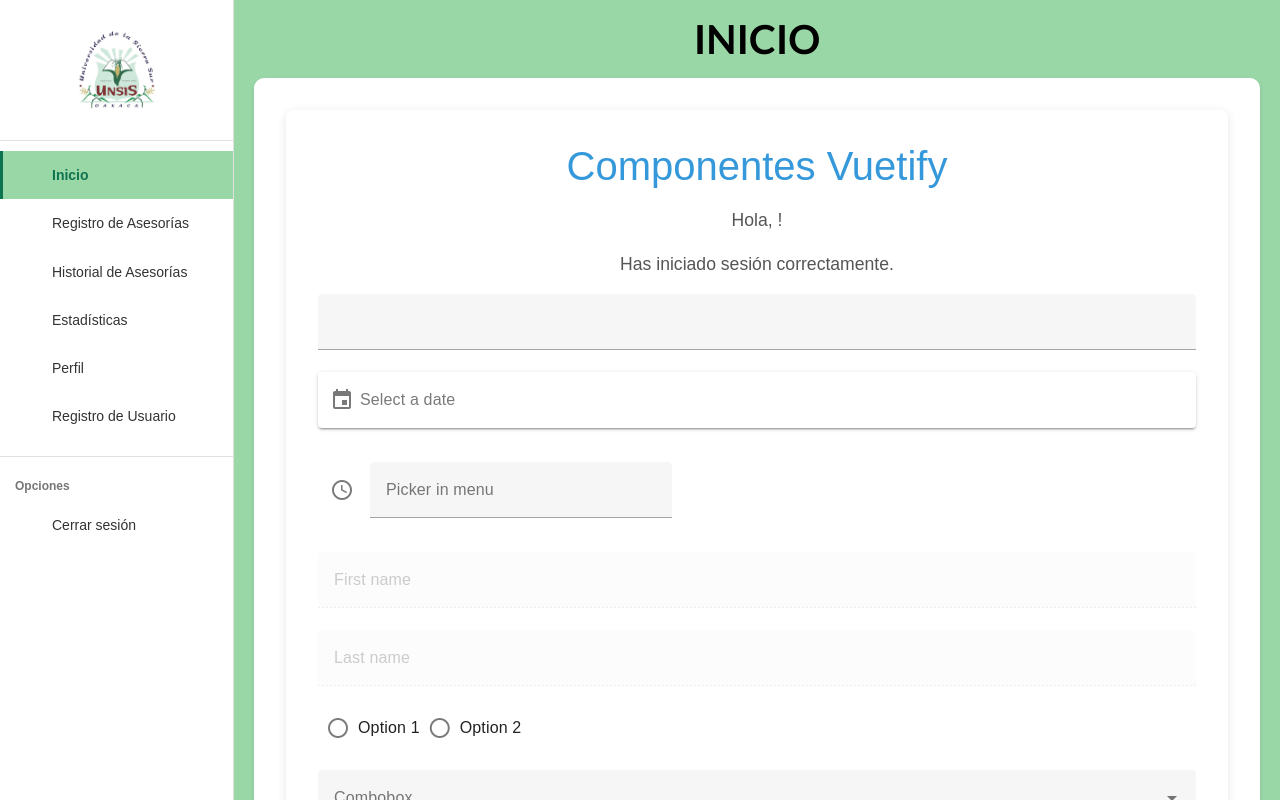
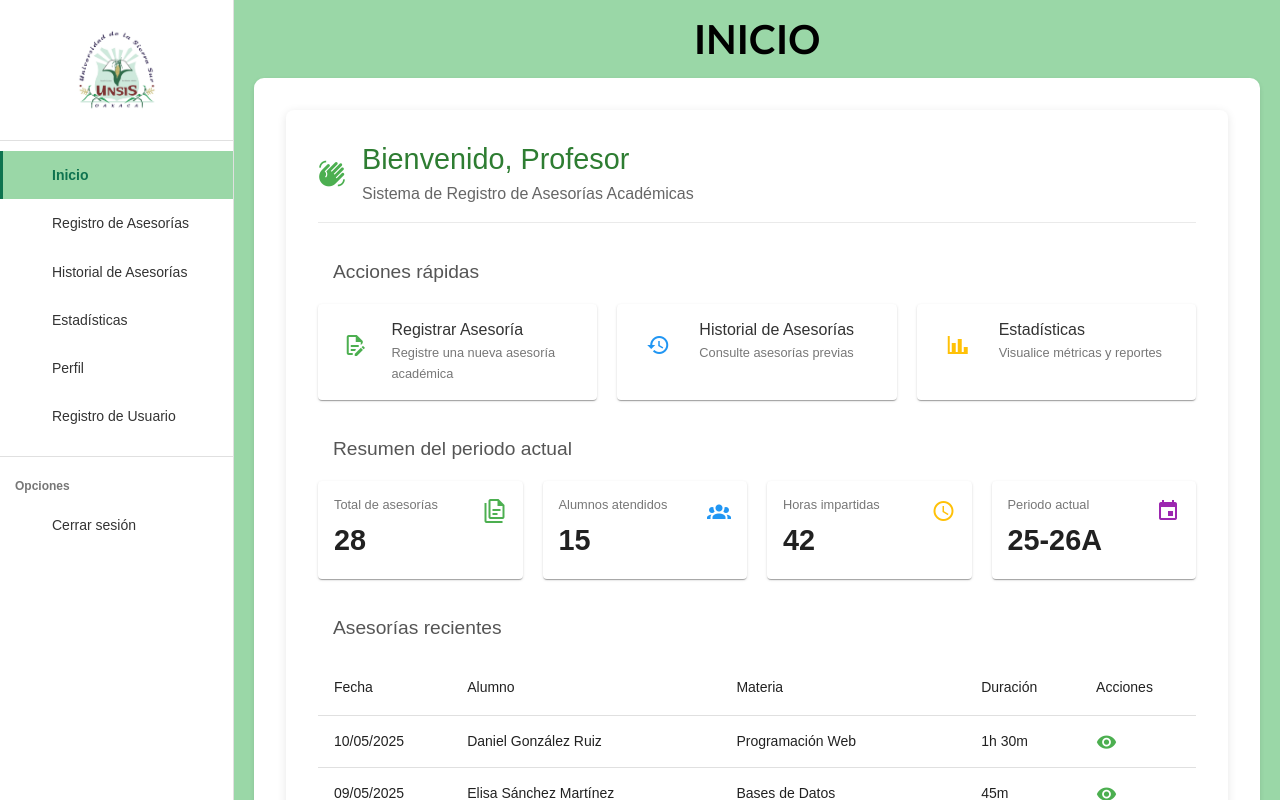
Before and after one commit to DannG04/AsesoriasUnsis, a Vue app in the folder asesorias_front/: page /home in a window 1280 px wide. Shown: the top 800 px of the page. Built offline with nearby package versions, Linux system fonts and the light colour scheme; sample sign-in values are in the browser's storage; some icons are missing.

Commit message:
Resuelve errores

```diff
--- a/asesorias_front/src/views/Home.vue
+++ b/asesorias_front/src/views/Home.vue
@@ -1,54 +1,160 @@
 <template>
     <div class="container">
         <div class="welcome-card">
-            <h1>Componentes Vuetify</h1>
-            <p v-if="currentUser">Hola, {{ currentUser.nombre }}!</p>
-            <p>Has iniciado sesión correctamente.</p>
-            <v-number-input control-variant="hidden"></v-number-input>
+            <div class="header">
+                <v-icon color="green" size="large">mdi-hand-wave</v-icon>
+                <div class="header-text">
+                    <h1>Bienvenido, Profesor</h1>
+                    <p class="subtitle">Sistema de Registro de Asesorías Académicas</p>
+                </div>
+            </div>
 
-            <v-date-input label="Select a date" prepend-icon="" prepend-inner-icon="$calendar"
-                variant="solo"></v-date-input>
-            <v-col cols="11" sm="5">
-                <v-text-field v-model="time" label="Picker in menu" prepend-icon="mdi-clock-time-four-outline" readonly>
-                    <v-menu v-model="menu2" :close-on-content-click="false" activator="parent"
-                        transition="scale-transition">
-                        <v-time-picker v-if="menu2" v-model="time" full-width></v-time-picker>
-                    </v-menu>
-                </v-text-field>
-            </v-col>
-            <v-form disabled>
-                <v-text-field v-model="firstName" label="First name"></v-text-field>
-                <v-text-field v-model="lastName" label="Last name"></v-text-field>
-            </v-form>
-            <v-radio-group v-model="inline" inline>
-                <v-radio label="Option 1" value="radio-1"></v-radio>
-                <v-radio label="Option 2" value="radio-2"></v-radio>
-            </v-radio-group>
-            <v-combobox label="Combobox"
-                :items="['California', 'Colorado', 'Florida', 'Georgia', 'Texas', 'Wyoming']"></v-combobox>
+            <h2 class="section-title">Acciones rápidas</h2>
+            <div class="actions-container">
+                <v-card class="action-card" elevation="1" @click="navigateTo('registrar')">
+                    <div class="action-icon green lighten-4">
+                        <v-icon color="green">mdi-file-document-edit-outline</v-icon>
+                    </div>
+                    <div class="action-text">
+                        <h3>Registrar Asesoría</h3>
+                        <p>Registre una nueva asesoría académica</p>
+                    </div>
+                </v-card>
+
+                <v-card class="action-card" elevation="1" @click="navigateTo('historial')">
+                    <div class="action-icon blue lighten-4">
+                        <v-icon color="blue">mdi-history</v-icon>
+                    </div>
+                    <div class="action-text">
+                        <h3>Historial de Asesorías</h3>
+                        <p>Consulte asesorías previas</p>
+                    </div>
+                </v-card>
+
+                <v-card class="action-card" elevation="1" @click="navigateTo('estadisticas')">
+                    <div class="action-icon amber lighten-4">
+                        <v-icon color="amber darken-2">mdi-chart-bar</v-icon>
+                    </div>
+                    <div class="action-text">
+                        <h3>Estadísticas</h3>
+                        <p>Visualice métricas y reportes</p>
+                    </div>
+                </v-card>
+            </div>
+
+            <h2 class="section-title">Resumen del periodo actual</h2>
+            <div class="summary-container">
+                <v-card class="summary-card" elevation="1">
+                    <div class="summary-content">
+                        <h3 class="summary-label">Total de asesorías</h3>
+                        <p class="summary-value">28</p>
+                    </div>
+                    <div class="summary-icon">
+                        <v-icon color="green">mdi-file-document-multiple-outline</v-icon>
+                    </div>
+                </v-card>
+
+                <v-card class="summary-card" elevation="1">
+                    <div class="summary-content">
+                        <h3 class="summary-label">Alumnos atendidos</h3>
+                        <p class="summary-value">15</p>
+                    </div>
+                    <div class="summary-icon">
+                        <v-icon color="blue">mdi-account-group</v-icon>
+                    </div>
+                </v-card>
+
+                <v-card class="summary-card" elevation="1">
+                    <div class="summary-content">
+                        <h3 class="summary-label">Horas impartidas</h3>
+                        <p class="summary-value">42</p>
+                    </div>
+                    <div class="summary-icon">
+                        <v-icon color="amber darken-2">mdi-clock-outline</v-icon>
+                    </div>
+                </v-card>
+
+                <v-card class="summary-card" elevation="1">
+                    <div class="summary-content">
+                        <h3 class="summary-label">Periodo actual</h3>
+                        <p class="summary-value">25-26A</p>
+                    </div>
+                    <div class="summary-icon">
+                        <v-icon color="purple">mdi-calendar</v-icon>
+                    </div>
+                </v-card>
+            </div>
+
+            <h2 class="section-title">Asesorías recientes</h2>
+            <v-table class="recent-table">
+                <thead>
+                    <tr>
+                        <th>Fecha</th>
+                        <th>Alumno</th>
+                        <th>Materia</th>
+                        <th>Duración</th>
+                        <th>Acciones</th>
+                    </tr>
+                </thead>
+                <tbody>
+                    <tr v-for="asesoria in asesoriasRecientes" :key="asesoria.id">
+                        <td>{{ asesoria.fecha }}</td>
+                        <td>{{ asesoria.alumno }}</td>
+                        <td>{{ asesoria.materia }}</td>
+                        <td>{{ asesoria.duracion }}</td>
+                        <td>
+                            <v-icon @click="verAsesoria(asesoria.id)" color="green">mdi-eye</v-icon>
+                        </td>
+                    </tr>
+                </tbody>
+            </v-table>
+
+            <div class="ver-mas">
+                <v-btn color="green" variant="text" @click="verHistorialCompleto">
+                    VER HISTORIAL COMPLETO
+                    <v-icon right>mdi-arrow-right</v-icon>
+                </v-btn>
+            </div>
         </div>
     </div>
 </template>
 
 <script>
 export default {
-    name: 'HomeU',
-    components: {
-
-    },
+    name: 'HomeView',
     data() {
         return {
-            selectedTime: null,
-            time: '',
-            menu2: false,
-            inline: null,
-            firstName: '',
-            lastName: ''
+            asesoriasRecientes: [
+                { id: 1, fecha: '10/05/2025', alumno: 'Daniel González Ruiz', materia: 'Programación Web', duracion: '1h 30m' },
+                { id: 2, fecha: '09/05/2025', alumno: 'Elisa Sánchez Martínez', materia: 'Bases de Datos', duracion: '45m' },
+                { id: 3, fecha: '08/05/2025', alumno: 'Gael García Pinacho', materia: 'Redes de Computadoras', duracion: '2h' },
+                { id: 4, fecha: '07/05/2025', alumno: 'Mayra Castellanos Pacheco', materia: 'Sistemas Operativos', duracion: '1h' },
+            ]
         }
     },
     computed: {
         currentUser() {
             return this.$store.getters.currentUser
+        }
+    },
+    methods: {
+        navigateTo(section) {
+            // Implementar la navegación hacia las diferentes secciones
+            console.log(`Navegando a ${section}`);
+            if (section === 'registrar') {
+                this.$router.push('/registro-asesorias');
+            } else if (section === 'historial') {
+                this.$router.push('/historial');
+            } else if (section === 'estadisticas') {
+                this.$router.push('/estadisticas');
+            }
+        },
+        verAsesoria(id) {
+            console.log(`Ver asesoría con ID: ${id}`);
+            // Implementar visualización de detalles de asesoría
+        },
+        verHistorialCompleto() {
+            this.$router.push('/historial');
         }
     }
 }
@@ -66,16 +172,144 @@ export default {
     padding: 2rem;
     border-radius: 8px;
     box-shadow: 0 2px 10px rgba(0, 0, 0, 0.1);
-    text-align: center;
+}
+
+.header {
+    display: flex;
+    align-items: center;
+    margin-bottom: 1.5rem;
+    border-bottom: 1px solid #eaeaea;
+    padding-bottom: 1rem;
+}
+
+.header-text {
+    margin-left: 1rem;
+    text-align: left;
 }
 
 h1 {
-    color: #3498db;
-    margin-bottom: 1rem;
+    color: #2e7d32;
+    margin-bottom: 0.25rem;
+    font-size: 1.8rem;
 }
 
-p {
-    font-size: 1.1rem;
+.subtitle {
+    color: #666;
+    font-size: 1rem;
+    margin: 0;
+}
+
+.section-title {
     color: #555;
+    font-size: 1.2rem;
+    margin: 2rem 0 1rem 0;
+    text-align: left;
+    font-weight: 500;
+}
+
+.actions-container {
+    display: grid;
+    grid-template-columns: repeat(3, 1fr);
+    gap: 20px;
+    margin-bottom: 2rem;
+}
+
+.action-card {
+    display: flex;
+    padding: 1rem;
+    cursor: pointer;
+    transition: transform 0.2s;
+}
+
+.action-card:hover {
+    transform: translateY(-5px);
+}
+
+.action-icon {
+    width: 50px;
+    height: 50px;
+    border-radius: 50%;
+    display: flex;
+    justify-content: center;
+    align-items: center;
+    margin-right: 1rem;
+}
+
+.action-text {
+    text-align: left;
+}
+
+.action-text h3 {
+    margin: 0;
+    font-size: 1rem;
+    color: #333;
+}
+
+.action-text p {
+    margin: 0.25rem 0 0 0;
+    font-size: 0.8rem;
+    color: #777;
+}
+
+.summary-container {
+    display: grid;
+    grid-template-columns: repeat(4, 1fr);
+    gap: 20px;
+    margin-bottom: 2rem;
+}
+
+.summary-card {
+    display: flex;
+    justify-content: space-between;
+    padding: 1rem;
+}
+
+.summary-content {
+    text-align: left;
+}
+
+.summary-label {
+    margin: 0;
+    font-size: 0.8rem;
+    color: #777;
+    font-weight: normal;
+}
+
+.summary-value {
+    font-size: 1.8rem;
+    font-weight: bold;
+    margin: 0.25rem 0 0 0;
+}
+
+.recent-table {
+    width: 100%;
+    margin-bottom: 1rem;
+    border-radius: 8px;
+    overflow: hidden;
+}
+
+.ver-mas {
+    text-align: right;
+    margin-top: 1rem;
+}
+
+@media (max-width: 960px) {
+    .actions-container {
+        grid-template-columns: repeat(2, 1fr);
+    }
+
+    .summary-container {
+        grid-template-columns: repeat(2, 1fr);
+    }
+}
+
+@media (max-width: 600px) {
+    .actions-container {
+        grid-template-columns: 1fr;
+    }
+
+    .summary-container {
+        grid-template-columns: 1fr;
+    }
 }
 </style>
--- a/asesorias_front/vue.config.js
+++ b/asesorias_front/vue.config.js
@@ -8,10 +8,11 @@ module.exports = defineConfig({
         changeOrigin: true
       }
     }
-  },
-  configureWebpack: {
-    define: {
-      __VUE_PROD_HYDRATION_MISMATCH_DETAILS__: false,
-    },
+  },  configureWebpack: {
+    plugins: [
+      new (require('webpack').DefinePlugin)({
+        '__VUE_PROD_HYDRATION_MISMATCH_DETAILS__': false,
+      }),
+    ],
   },
 })
```
